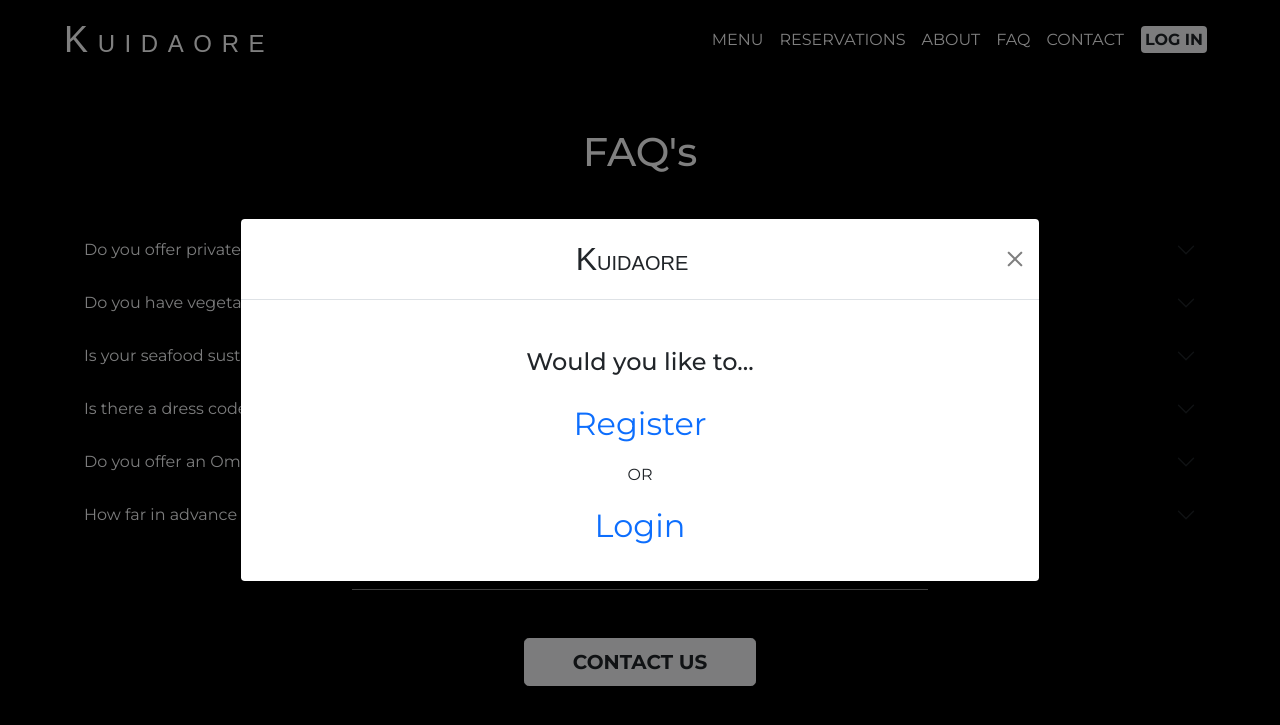
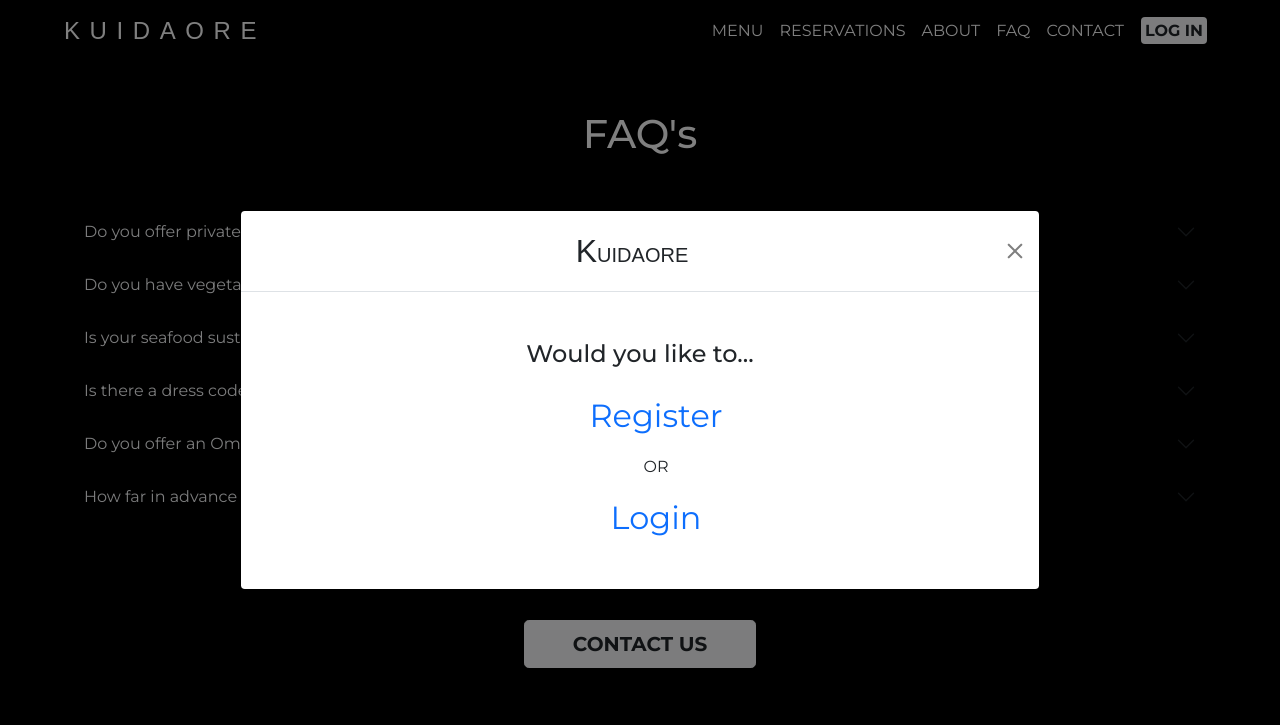
Before and after one commit to cjphawes/restaurant-booking-system, a Django app: page /faq/ in a window 1280 px wide, after a click on "LOG IN". Shown: the top 725 px of the page. Run offline with Django 4.2, Linux system fonts and the light colour scheme; some libraries are stand-ins or nearby versions; some web fonts are replaced.

Commit message:
fix:change code to fix html validation errors

```diff
--- a/templates/base.html
+++ b/templates/base.html
@@ -25,7 +25,7 @@
 <body>
   <header>
     <nav class="navbar navbar-expand-lg navbar-dark">
-      <a class="navbar-brand title-text-size jacques-francois-regular" href="{% url 'home' %}"><span id="jacques-francois-shadow-regular">K</span>UIDAORE</a>
+      <a class="navbar-brand title-text-size jacques-francois-regular" href="{% url 'home' %}"><span class="jacques-francois-shadow-regular">K</span>UIDAORE</a>
       <button class="navbar-toggler" type="button" data-bs-toggle="collapse" data-bs-target="#navbarNavAltMarkup" aria-controls="navbarNavAltMarkup" aria-expanded="false" aria-label="Toggle navigation">
         <span class="navbar-toggler-icon"></span>
       </button>
@@ -45,7 +45,7 @@
         </div>
       </div>
 
-      <div class="modal fade" id="accountModal" tabindex="-1" aria-labelledby="KUIDAORE" aria-hidden="true">
+      <div class="modal fade" id="accountModal" tabindex="-1" aria-hidden="true">
         <div class="modal-dialog modal-lg modal-dialog-centered">
           <div class="modal-content">
             <div class="modal-header">
@@ -56,7 +56,8 @@
             <div class="modal-body text-dark">
               <h2 class="text-center fs-4 margin-top">Would you like to...</h2>
 
-              <div class="flex-display">
+              <div>
+                <ul class="d-flex flex-column align-items-center justify-content-center">
                   {% if user.is_authenticated %}
                   <li class="nav-item btn fs-2">
                     <a class="nav-link {% if request.path == logout_url %}active{% endif %}" aria-current="page" href="{% url 'account_logout' %}">Logout</a>
@@ -66,11 +67,12 @@
                     <a class="nav-link {% if request.path == signup_url %}active{% endif %}" aria-current="page"
                     href="{% url 'account_signup' %}">Register</a>
                   </li>
-                <p>OR</p>
+                  <span class="text-center">OR</span>
                   <li class="nav-item btn fs-2">
-                  <a class="nav-link {% if request.path == login_url %}active{% endif %}" aria-current="page" href="{% url 'account_login' %}">Login</a>
+                    <a class="nav-link text-center {% if request.path == login_url %}active{% endif %}" aria-current="page" href="{% url 'account_login' %}">Login</a>
                   </li>
                   {% endif %}
+                </ul>
               </div>
 
             </div>
@@ -93,7 +95,7 @@
   </main>
 
   <footer class="flex-display navbar-text-size">
-    <h3 class="jacques-francois-regular"><span id="jacques-francois-shadow-regular">K</span>UIDAORE</h3>
+    <h3 class="jacques-francois-regular"><span class="jacques-francois-shadow-regular">K</span>UIDAORE</h3>
     <p class="margin-top jacques-francois-regular">&copy; 2024 kuidaore, all rights reserved</p>
   </footer>
     <!-- Bootstrap 5 JS Script -->
```
Lines whose indentation alone changed are shown as unchanged.
